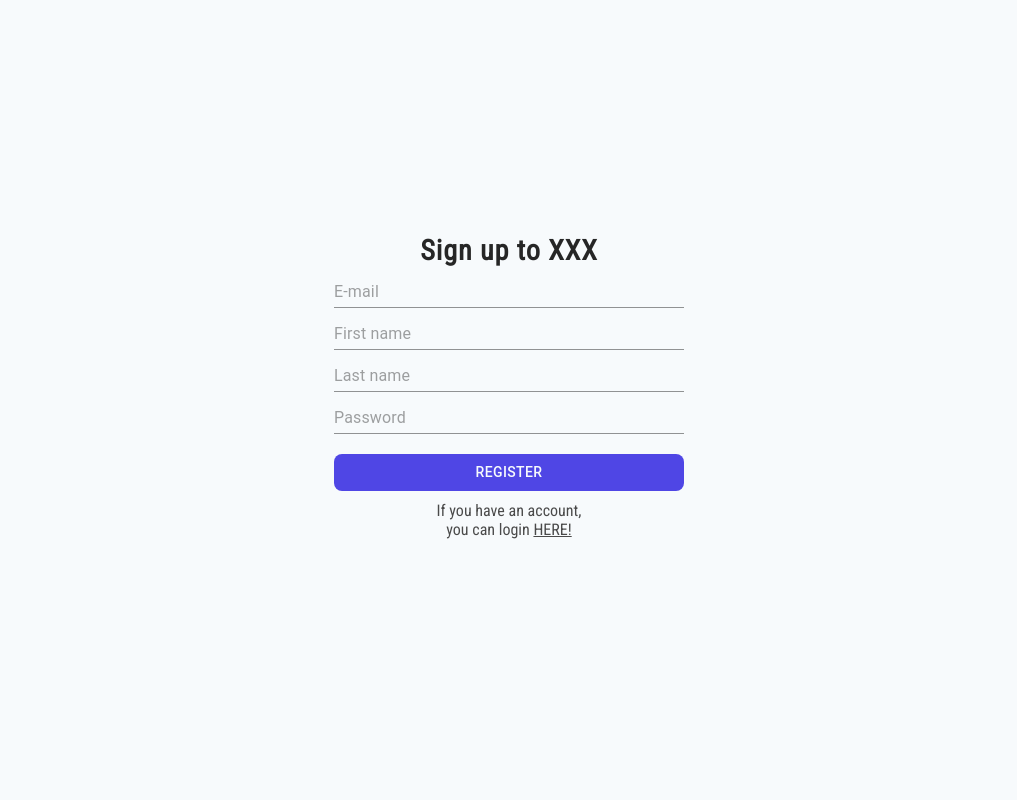
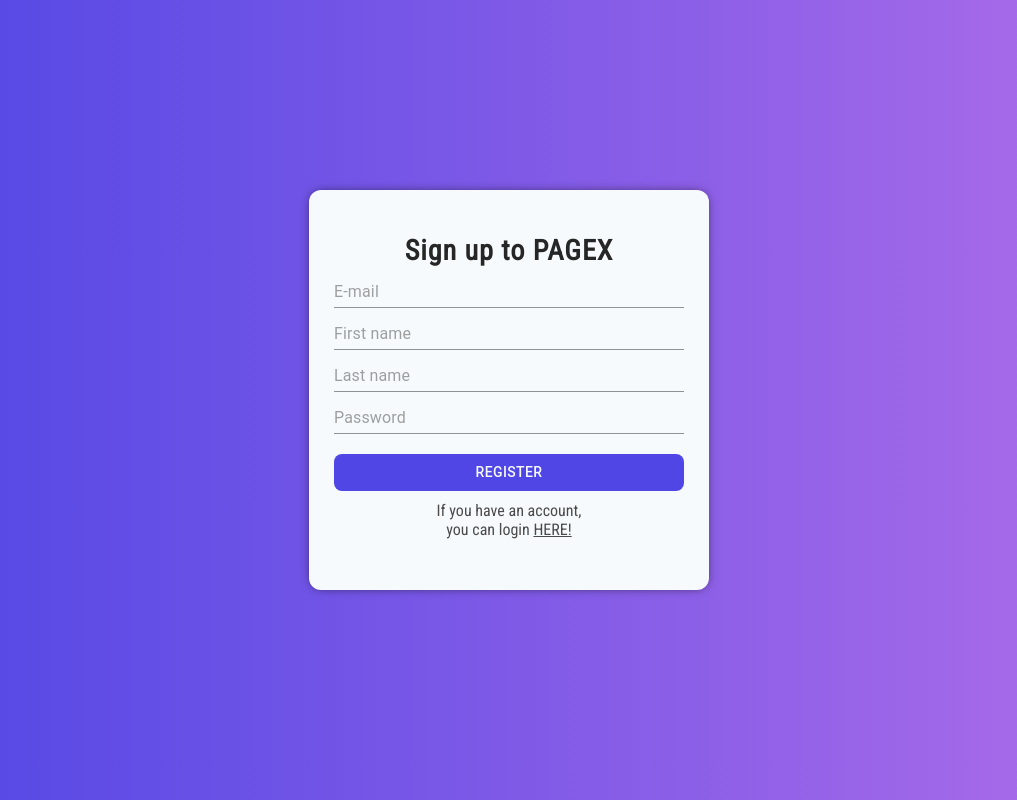
Before and after one commit to dominikwozniak/Pagex, a Next.js app: page /register in a window 1280 px wide. Shown: the whole page, without its empty margins (131-1148 px from the left). Built offline with nearby package versions, Linux system fonts and the light colour scheme.

Commit message:
feat: dashboard styles

```diff
--- a/pages/login.js
+++ b/pages/login.js
@@ -23,7 +23,7 @@ const Register = () => {
     e.preventDefault();
     setIsLoading(true);
     try {
-      const { data } = await axios.post(`${API_URL}/user/token/`, {
+      const { data } = await axios.post(`${LOCAL_API_URL}/user/token/`, {
         email: email,
         password: password,
       });
@@ -62,7 +62,7 @@ const Register = () => {
         <meta name="login page" content="login page" />
       </Head>
       <div className={styles.login__wrapper}>
-        <h3 className={styles.login__heading}>Sign in to XXX</h3>
+        <h3 className={styles.login__heading}>Sign in to PAGEX</h3>
         {error && (
           <div className={styles.login__error}>
             <ErrorOutlineIcon />
--- a/pages/register.js
+++ b/pages/register.js
@@ -23,7 +23,7 @@ const Register = () => {
     e.preventDefault();
     setIsLoading(true);
     try {
-      const res = await axios.post(`${API_URL}/user/register/`, {
+      const res = await axios.post(`${LOCAL_API_URL}/user/register/`, {
         email: email,
         first_name: firstName,
         last_name: lastName,
@@ -70,7 +70,7 @@ const Register = () => {
         <meta name="register page" content="register page" />
       </Head>
       <div className={styles.login__wrapper}>
-        <h3 className={styles.login__heading}>Sign up to XXX</h3>
+        <h3 className={styles.login__heading}>Sign up to PAGEX</h3>
         {error && (
           <div className={styles.login__error}>
             <ErrorOutlineIcon />
--- a/styles/Home.module.scss
+++ b/styles/Home.module.scss
@@ -2,11 +2,10 @@
 @import 'helpers';
 
 .home__container {
+  @extend .background-gradient;
+
   width: 100%;
   height: 100vh;
-  background: $blue-accent-color;  /* fallback for old browsers */
-  background: -webkit-linear-gradient(to right, $blue-accent-color, $pink-accent-color);  /* Chrome 10-25, Safari 5.1-6 */
-  background: linear-gradient(to right, $blue-accent-color, $pink-accent-color); /* W3C, IE 10+/ Edge, Firefox 16+, Chrome 26+, Opera 12+, Safari 7+ */
 }
 
 .home__wrapper {
--- a/styles/Login.module.scss
+++ b/styles/Login.module.scss
@@ -3,18 +3,20 @@
 
 .login__container {
   @extend .center;
+  @extend .background-gradient;
 
-  background: $background-color;
   width: 100%;
   min-height: 100vh;
 }
 
 .login__wrapper {
   @extend .center;
+  @extend .box-shadow;
 
-  border-radius: 8px;
+  border-radius: 12px;
   width: 400px;
   height: 400px;
+  background: $background-color;
   flex-direction: column;
   margin-bottom: 20px;
 }
--- a/styles/_helpers.scss
+++ b/styles/_helpers.scss
@@ -1,3 +1,11 @@
+@import 'variables';
+
+.background-gradient {
+  background: $blue-accent-color;  /* fallback for old browsers */
+  background: -webkit-linear-gradient(to right, $blue-accent-color, $pink-accent-color);  /* Chrome 10-25, Safari 5.1-6 */
+  background: linear-gradient(to right, $blue-accent-color, $pink-accent-color); /* W3C, IE 10+/ Edge, Firefox 16+, Chrome 26+, Opera 12+, Safari 7+ */
+}
+
 .center {
   display: flex;
   justify-content: center;
@@ -9,3 +17,9 @@
   flex-direction: row;
   align-items: center;
 }
+
+.box-shadow {
+  -webkit-box-shadow: 0px 0px 11px -3px rgba(0,0,0,0.75);
+  -moz-box-shadow: 0px 0px 11px -3px rgba(0,0,0,0.75);
+  box-shadow: 0px 0px 11px -3px rgba(0,0,0,0.75);
+}
--- a/utils/auth.js
+++ b/utils/auth.js
@@ -18,12 +18,12 @@ export const setLocalStorageEmail = (email) =>
 
 export const getLocalStorageToken = () =>
   isBrowser() && window.localStorage.getItem('access_token')
-    ? window.localStorage.getItem('access_token').replace('\"', '')
+    ? window.localStorage.getItem('access_token').replace('"', '').replace('"', '')
     : '';
 
 export const getLocalStorageRefreshToken = () =>
   isBrowser() && window.localStorage.getItem('refresh_token')
-    ? window.localStorage.getItem('refresh_token').replace('\"', '')
+    ? window.localStorage.getItem('refresh_token').replace('"', '').replace('"', '')
     : '';
 
 export const getLocalStorageEmail = () =>
```
Also changed, not shown: pages/dashboard.js (+4 -4 lines), pages/index.js (+6 -4 lines), styles/Dashboard.module.scss (added, +14 -0 lines).
